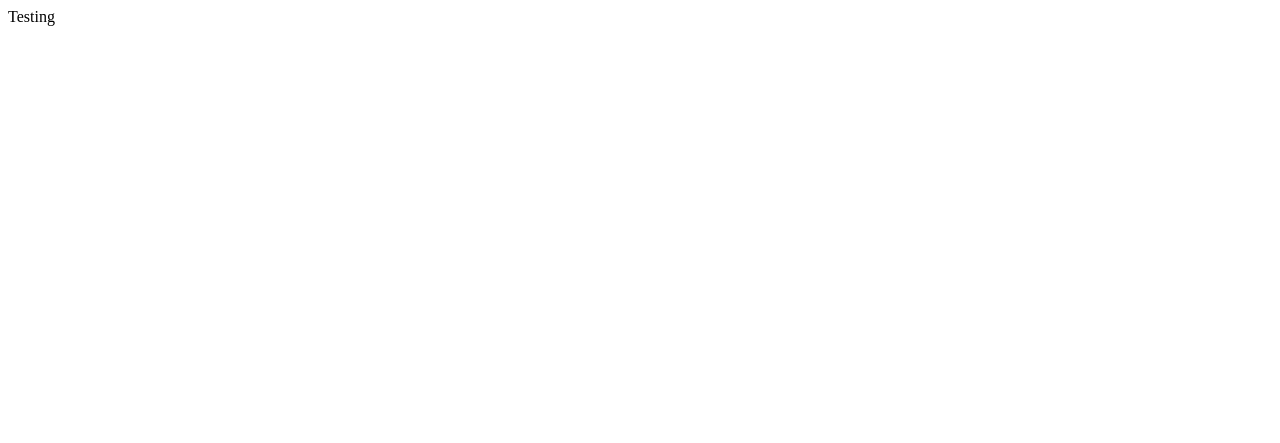
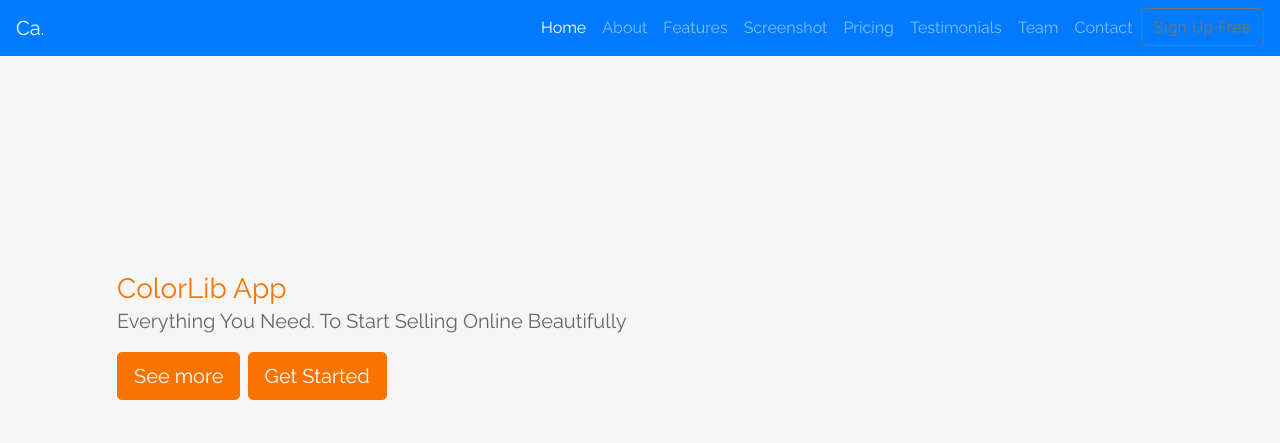
Before and after one commit to Rodielm/speedrun-frontend-2018, a plain HTML site: page ca/index.html in a window 1280 px wide. Drawn offline with nearby package versions, Linux system fonts and the light colour scheme.

Commit message:
added navbar

```diff
--- /dev/null
+++ b/ca/css/main.css
@@ -0,0 +1,55 @@
+@import url("https://fonts.googleapis.com/css?family=Raleway");
+
+html,
+h1,
+h2,
+h3,
+h4,
+h5,
+h6,
+a {
+  font-family: "Raleway";
+}
+
+/*Navbar*/
+.navbar-collapse {
+    justify-content: flex-end;
+  }
+
+  /*header style*/
+.header {
+    background-attachment: fixed;
+    background-size: cover;
+    background-position: center;
+  }
+
+  .overlay {
+    position: absolute;
+    min-height: 100%;
+    min-width: 100%;
+    left: 0;
+    top: 0;
+    background: rgba(244, 244, 244, 0.79);
+  }
+
+  /*description content*/
+  .description {
+    position: absolute;
+    top: 30%;
+    margin: auto;
+    padding: 2em;
+  }
+  .description h3 {
+    color: #f97300;
+  }
+  .description p {
+    color: #666;
+    font-size: 20px;
+    /* width: 50%; */
+    line-height: 1.5;
+  }
+  .description button {
+    border: 1px solid #f97300;
+    background: #f97300;
+    color: #fff;
+  }
--- a/ca/index.html
+++ b/ca/index.html
@@ -1,12 +1,85 @@
 <!DOCTYPE html>
 <html lang="en">
+
 <head>
     <meta charset="UTF-8">
     <meta name="viewport" content="width=device-width, initial-scale=1.0">
     <meta http-equiv="X-UA-Compatible" content="ie=edge">
     <title>Colorlib App Clone</title>
+
+
+    <link rel="stylesheet" href="https://stackpath.bootstrapcdn.com/bootstrap/4.1.1/css/bootstrap.min.css" integrity="sha384-WskhaSGFgHYWDcbwN70/dfYBj47jz9qbsMId/iRN3ewGhXQFZCSftd1LZCfmhktB"
+        crossorigin="anonymous">
+    <link rel="stylesheet" type="text/css" href="css/main.css">
 </head>
+
 <body>
-    Testing
+    <nav class="navbar navbar-expand-lg navbar-dark fixed fixed-top bg-primary">
+        <a class="navbar-brand" href="#">Ca.</a>
+        <button class="navbar-toggler" type="button" data-toggle="collapse" data-target="#navbarNav" aria-controls="navbarNav" aria-expanded="false"
+            aria-label="Toggle navigation">
+            <span class="navbar-toggle-icon"></span>
+        </button>
+        <div class="collapse navbar-collapse" id="navbarNav">
+            <ul class="navbar-nav">
+                <li class="nav-item active">
+                    <a class="nav-link" href="#">Home
+                        <span class="sr-only">(current)</span>
+                    </a>
+                </li>
+                <li class="nav-item">
+                    <a class="nav-link" href="#">About</a>
+                </li>
+                <li class="nav-item">
+                    <a class="nav-link" href="#">Features</a>
+                </li>
+                <li class="nav-item">
+                    <a class="nav-link" href="#">Screenshot</a>
+                </li>
+                <li class="nav-item">
+                    <a class="nav-link" href="#">Pricing</a>
+                </li>
+                <li class="nav-item">
+                    <a class="nav-link" href="#">Testimonials</a>
+                </li>
+                <li class="nav-item">
+                    <a class="nav-link" href="#">Team</a>
+                </li>
+                <li class="nav-item">
+                    <a class="nav-link" href="#">Contact</a>
+                </li>
+                <li class="nav-item">
+                    <button class="btn btn-outline-secondary">
+                        Sign Up Free
+                    </button>
+                </li>
+            </ul>
+        </div>
+    </nav>
+
+    <header class="header">
+        <div class="overlay"></div>
+        <div class="container">
+            <div class="description">
+                <h3>
+                    ColorLib App
+                    <p>
+                        Everything You Need. To Start Selling Online Beautifully</p>
+                    <button class="btn btn-outline-secondary btn-lg">See more</button>
+                    <button class="btn btn-outline-secondary btn-lg">Get Started</button>
+                </h3>
+            </div>
+        </div>
+    </header>
+
+
+    <script src="https://cdnjs.cloudflare.com/ajax/libs/jquery/3.3.1/jquery.js"></script>
+    <script src="https://cdnjs.cloudflare.com/ajax/libs/popper.js/1.14.3/umd/popper.min.js" integrity="sha384-ZMP7rVo3mIykV+2+9J3UJ46jBk0WLaUAdn689aCwoqbBJiSnjAK/l8WvCWPIPm49"
+        crossorigin="anonymous"></script>
+    <script src="https://stackpath.bootstrapcdn.com/bootstrap/4.1.1/js/bootstrap.min.js" integrity="sha384-smHYKdLADwkXOn1EmN1qk/HfnUcbVRZyYmZ4qpPea6sjB/pTJ0euyQp0Mk8ck+5T"
+        crossorigin="anonymous"></script>
+    <script src="https://cdnjs.cloudflare.com/ajax/libs/tether/1.4.4/js/tether.min.js"></script>
+    <script type="text/javascript" src='js/main.js'></script>
 </body>
+
 </html>
```
Also changed, not shown: ca/js/main.js (added), ca/style.css (deleted).
